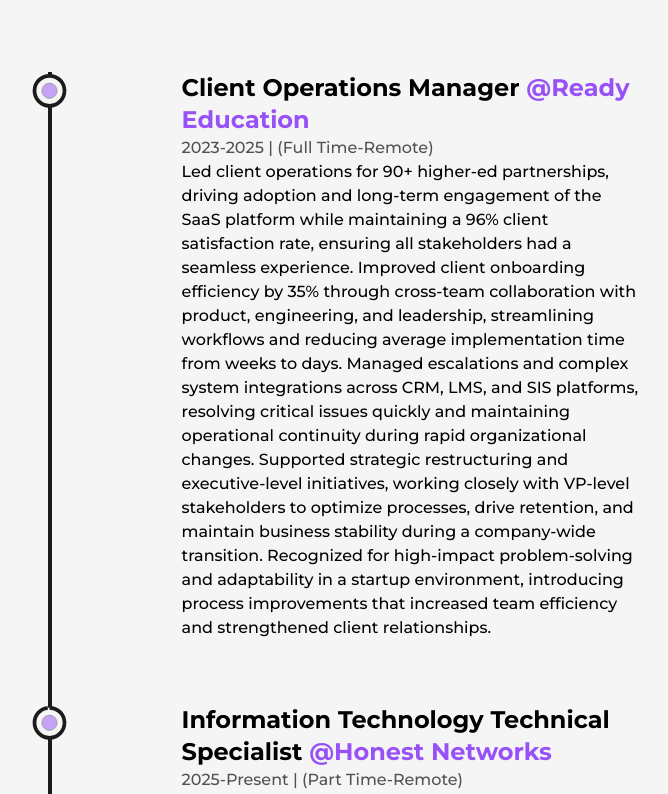
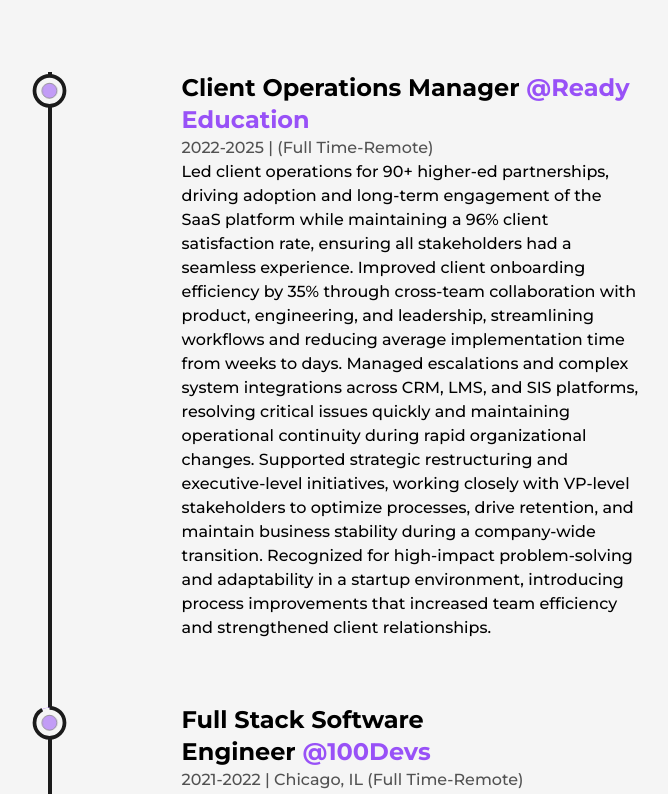
Before and after one commit to dee2314/Portfolio2023, a Next.js app: page /about in a window 1280 px wide. Shown: the part 2500-3294 px from the top of the page, without its empty margins (244-912 px from the left). Built offline with nearby package versions, Linux system fonts and the light colour scheme.

Commit message:
updating site

```diff
--- a/src/components/Experience.js
+++ b/src/components/Experience.js
@@ -53,7 +53,7 @@
                 <ul className='w-full flex flex-col items-start justify-between ml-4 xs:ml-2'>
                 <Details
 position="Client Operations Manager" company="Ready Education"
-time="2023-2025" address="(Full Time-Remote)"
+time="2022-2025" address="(Full Time-Remote)"
 work="
 Led client operations for 90+ higher-ed partnerships, driving adoption and long-term engagement of the SaaS platform while maintaining a 96% client satisfaction rate, ensuring all stakeholders had a seamless experience.
 
@@ -63,20 +63,6 @@
 
 Recognized for high-impact problem-solving and adaptability in a startup environment, introducing process improvements that increased team efficiency and strengthened client relationships.
 "
-/>
-
-                <Details
-position="Information Technology Technical Specialist" company="Honest Networks"
-time="2025-Present" address="(Part Time-Remote)"
-work="
-Managed a portfolio of 500+ active client accounts, overseeing end-to-end network infrastructure deployments with a 95% on-time completion rate.
-Introduced a proactive customer support strategy that resolved 95% of inquiries within 24 hours, leading to a 20% boost in client retention.
-
-Reduced network downtime by 25% through continuous health monitoring and preventive maintenance, directly improving client productivity.
-Authored a comprehensive knowledge base, empowering clients to self-serve and cutting support tickets by 30%. This improved overall team efficiency by 50%.
-
-Fostered a culture of continuous learning by organizing 10+ technical training sessions, which enhanced team expertise and drove a 15% rise in client satisfaction scores.
- "
 />
 
  <Details
```
